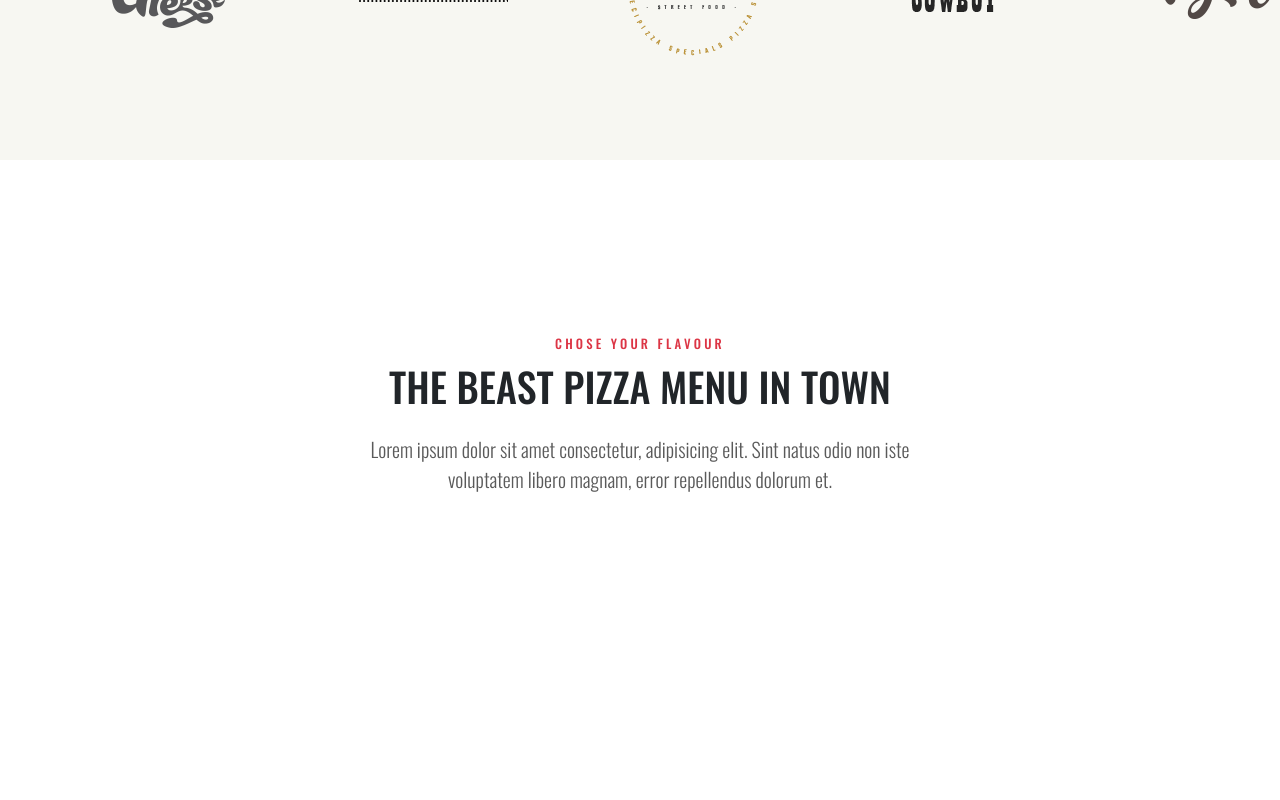
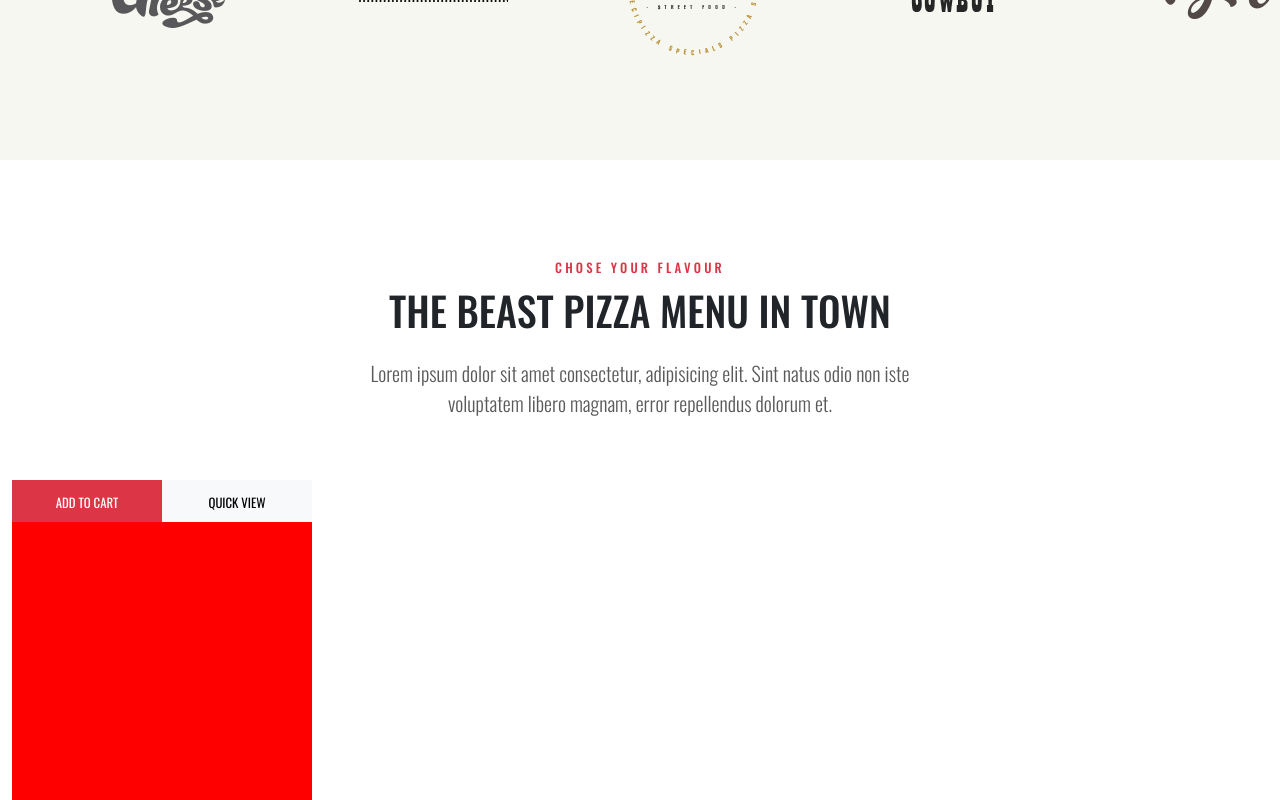
Before and after one commit to tiiaaaa/proj-html-vuejs, a Vue app: page / in a window 1280 px wide. Shown: the part 3412-4212 px from the top of the page. Before the commit the page ends 4092 px from the top, so only its background shows below. Built offline with nearby package versions, Linux system fonts and the light colour scheme.

Commit message:
iniziato a comporre il layout strutturale del component SliderPizzaImmages

```diff
--- a/src/components/MainComponents/FourthSectionComponents/SliderPizzaImmages.vue
+++ b/src/components/MainComponents/FourthSectionComponents/SliderPizzaImmages.vue
@@ -1,7 +1,27 @@
 <template>
-    <div>
+    <section class="row">
+        <div id="pizza-menu-slider">
+            <!-- Singola card che racchiude ogni pizza -->
+            <div class="pizza-card">
+                <div class="pizza-object">
+                    <!-- immagine della pizza -->
+                    <div class="pizza-immage"></div>
+                    <!-- Testo del menu -->
+                    <div class="pizza-description"></div>
+                </div>
 
-    </div>
+                <!-- Bottoni che diventano visibili una volta in hover sulla card -->
+                <div class="pizza-btns">
+                    <button class="btn btn-danger rounded-0 py-2 px-3">
+                        <span class="text-uppercase">add to cart</span>
+                    </button>
+                    <button class="btn btn-light rounded-0 py-2 px-3">
+                        <span class="text-uppercase">quick view</span>
+                    </button>
+                </div>
+            </div>
+        </div>
+    </section>
 </template>
 
 <script>
@@ -13,4 +33,25 @@ export default {
 
 <style lang='scss' scoped>
 
+    div#pizza-menu-slider{
+        height: 40vh;
+
+        div.pizza-card{
+            width: 300px;
+            height: 100%;
+            background-color: red;
+
+            div.pizza-btns{
+
+                button{
+                    width: calc(100% / 2);
+
+                    span{
+                        font-size: .8rem;
+                    }
+                }
+            }
+        }
+    }
+
 </style>
--- a/src/components/MainComponents/FourthSectionComponents/TheBeastPizza.vue
+++ b/src/components/MainComponents/FourthSectionComponents/TheBeastPizza.vue
@@ -1,6 +1,6 @@
 <template>
     <section class="row">
-        <div id="the-beast-pizza" class="col-12 position-relative d-flex flex-column align-items-center justify-content-center">
+        <div id="the-beast-pizza" class="col-12 position-relative d-flex flex-column align-items-center justify-content-center pt-5">
             <!-- Box con testo -->
             <div id="pizza-slider" class="text-center">
                 <span class="text-uppercase text-danger">chose your flavour</span>
@@ -22,7 +22,7 @@ export default {
 
 <style lang='scss' scoped>
     div#the-beast-pizza{
-        height: 65vh;
+        height: 40vh;
 
         div#pizza-slider{
             width: 600px;
```
